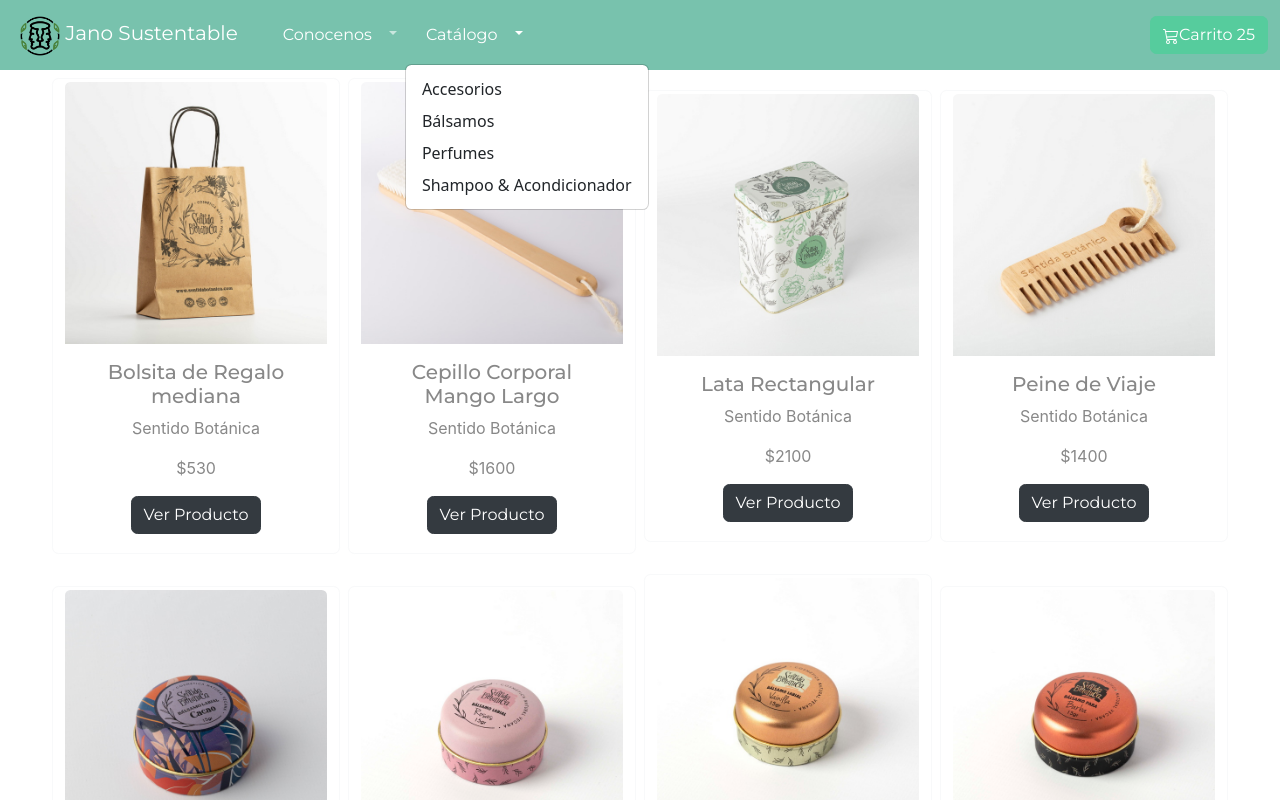
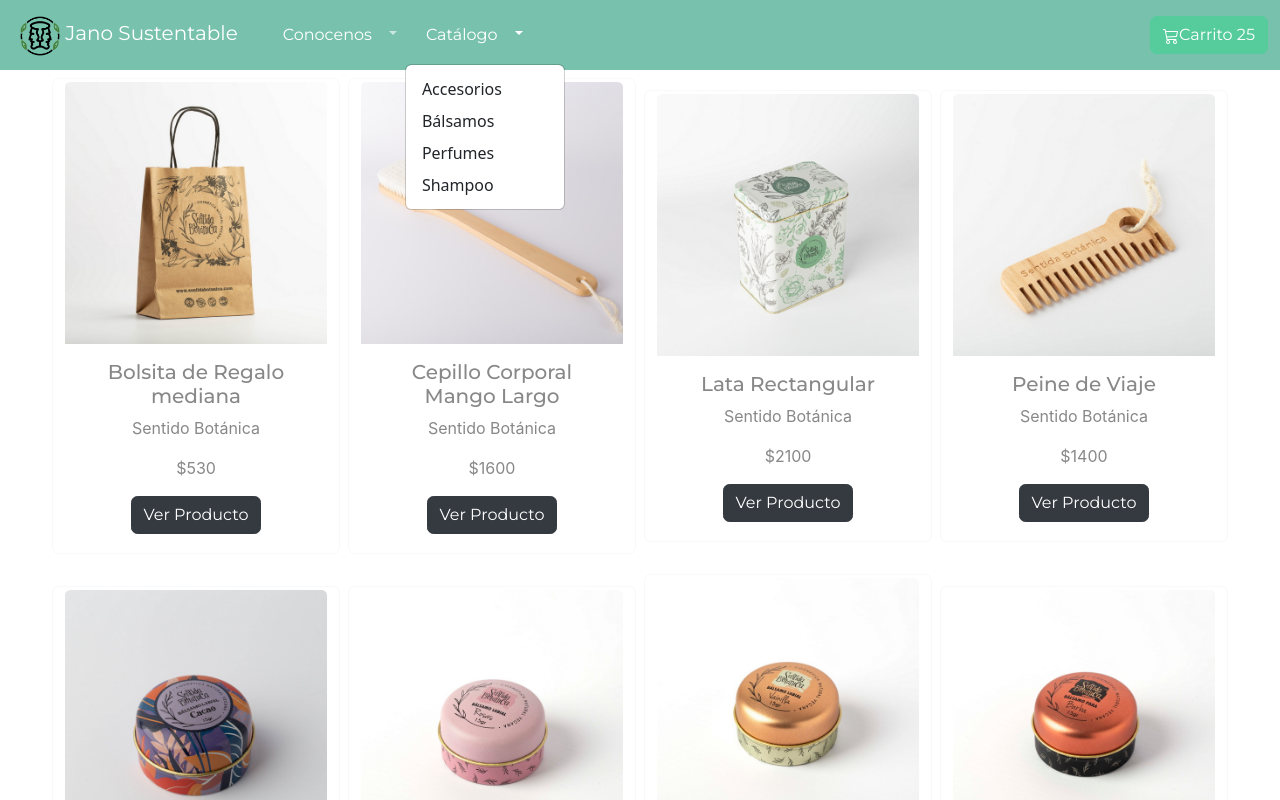
Before and after one commit to Gabriel-Briones/PreEntrega2-Briones-Jano-Sustentable, a React (Create React App) app: page / in a window 1280 px wide. Both pictures are taken after a click on the button "Catálogo". Shown: the top 800 px of the page. Built offline with nearby package versions, Linux system fonts and the light colour scheme.

Commit message:
categorias con .map

```diff
--- /dev/null
+++ b/src/Components/CategoriasProductos/CategoriasProductos.js
@@ -0,0 +1,18 @@
+export const CategoriasProductos = [
+    {
+        idCategoria: 1,
+        nombreCat: "Accesorios"
+    },
+    {
+        idCategoria: 2,
+        nombreCat: "Bálsamos"
+    },
+    {
+        idCategoria: 3,
+        nombreCat: "Perfumes"
+    },
+    {
+        idCategoria: 4,
+        nombreCat: "Shampoo"
+    }
+]
--- a/src/Components/ItemListContainer/ItemListContainer.jsx
+++ b/src/Components/ItemListContainer/ItemListContainer.jsx
@@ -8,7 +8,6 @@
     const { idCategoria } = useParams()
     const [productos, setProductos] = useState([])
 
-    console.log(idCategoria)
     useEffect(() => {
         if (idCategoria) {
             consultarBDD('../json/productos.json').then(products => {
--- a/src/Components/Navbar/Categorias/Categorias.jsx
+++ b/src/Components/Navbar/Categorias/Categorias.jsx
@@ -1,5 +1,8 @@
 import { Link } from "react-router-dom"
-export const Categorias = () => {
+
+
+export const Categorias = (props) => {
+
     return (
         <>
             <li className="nav-item dropdown">
@@ -18,10 +21,11 @@
                     <button className="btn">Catálogo</button>
                 </a>
                 <ul className="dropdown-menu">
-                    <li><Link className="dropdown-item" to={'/category/1'}>Accesorios</Link></li>
-                    <li><Link className="dropdown-item" to={'/category/2'}>Bálsamos</Link></li>
-                    <li><Link className="dropdown-item" to={'/category/3'}>Perfumes</Link></li>
-                    <li><Link className="dropdown-item" to={'/category/4'}>Shampoo & Acondicionador</Link></li>
+                    {
+                        props.CategoriasProductos.map((categoria) => {
+                            return <li><Link className="dropdown-item" id="textos__navbar" to={`/category/${categoria.idCategoria}`}>{categoria.nombreCat}</Link></li>
+                        })
+                    }
                 </ul>
             </li>
         </>
--- a/src/Components/Navbar/Navbar.jsx
+++ b/src/Components/Navbar/Navbar.jsx
@@ -2,6 +2,8 @@
 import { CartWidget } from "../CartWidget/CartWidget"
 import { Categorias } from "./Categorias/Categorias"
 import { Secciones } from "./Secciones/Secciones"
+import { CategoriasProductos } from "../CategoriasProductos/CategoriasProductos"
+
 export const Navbar = () => {
   return (
     <nav className="navbar navbar-expand-lg navbar-dark bg-primary">
@@ -12,7 +14,7 @@
         <div className="collapse navbar-collapse" id="navbarSupportedContent">
           <ul className="navbar-nav me-auto mb-2 mb-lg-0">
             <Secciones />
-            <Categorias />
+            <Categorias CategoriasProductos={CategoriasProductos}/>
           </ul>
           <CartWidget cantCarrito={25} />
         </div>
```
